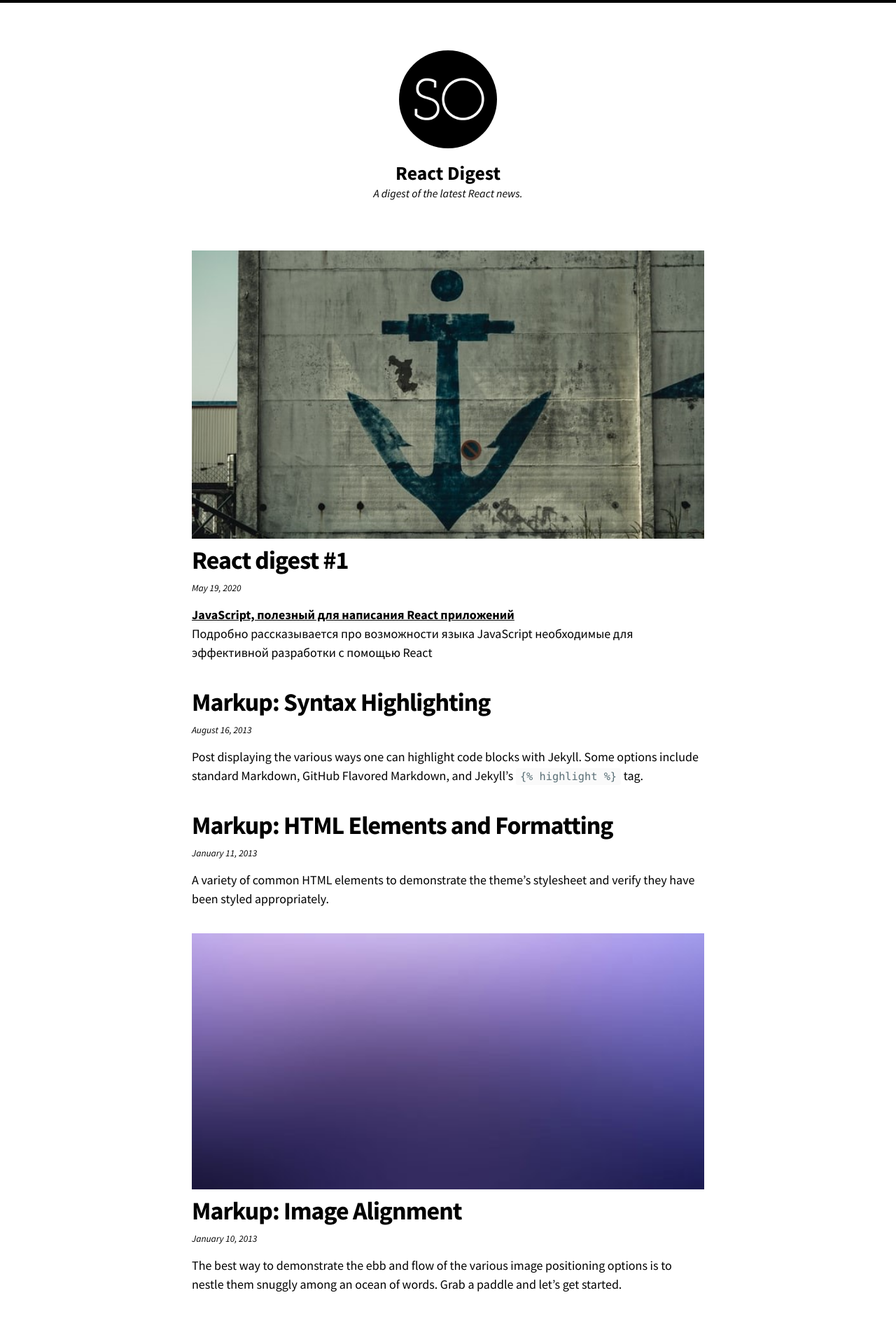
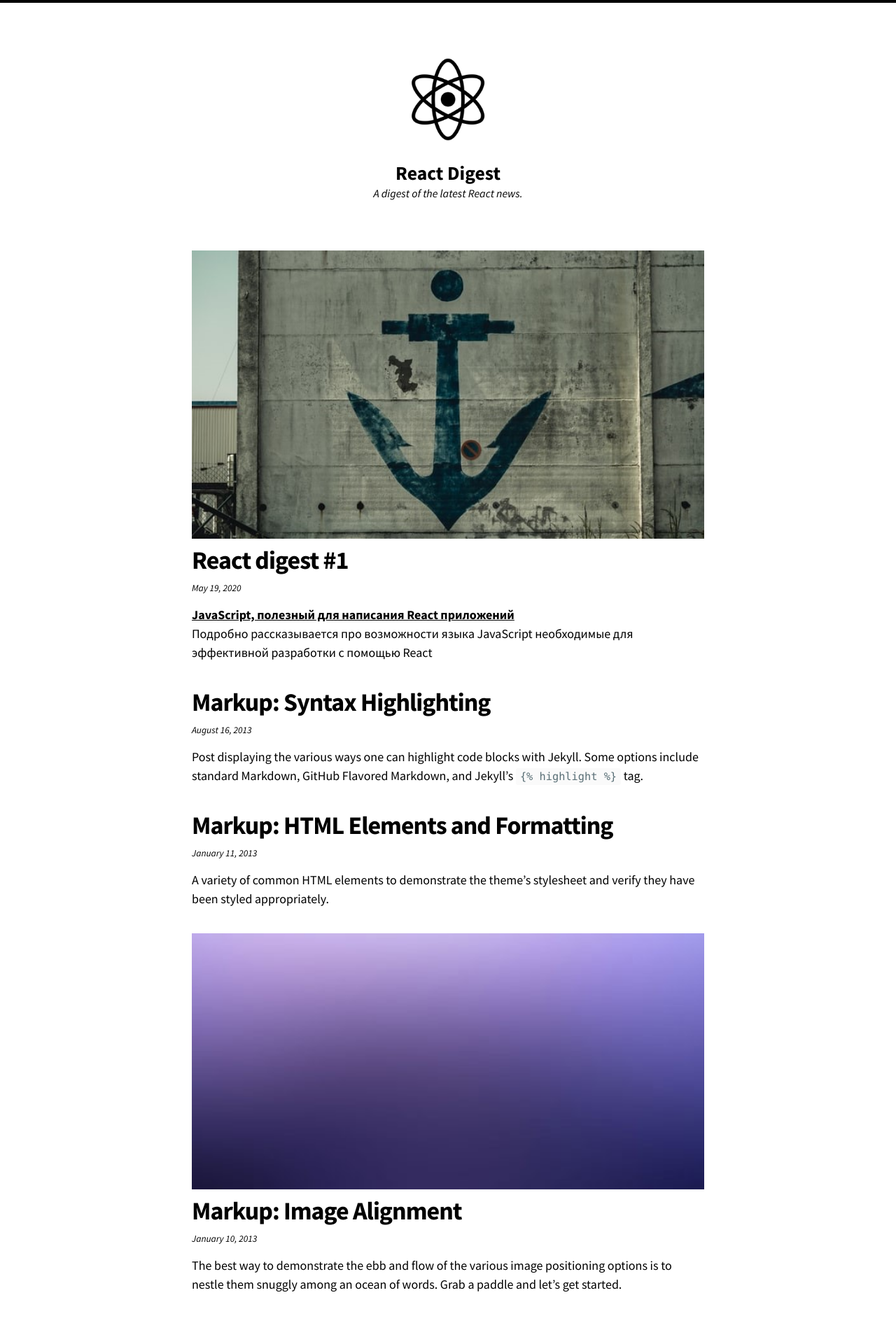
Before and after one commit to react-digest/react-digest.github.io, a Jekyll site: the page built from index.html, in a window 1280 px wide. Shown: the top 1891 px of the page at 70% size. Built offline with Jekyll 4.4.1, drawn with Linux system fonts in a browser that asks for light colours; nearby versions of some CDN libraries; the list of posts is cut into pages by our own code.

Commit message:
change logo

```diff
--- a/_config.yml
+++ b/_config.yml
@@ -22,7 +22,7 @@
 description: "A digest of the latest React news."
 baseurl: ""
 url: "https://react-digest.github.io"
-logo: "/images/so-simple-site-logo.png"
+logo: "/images/react-logo.png"
 date_format: "%B %-d, %Y"
 read_time: false
 words_per_minute: # 200
```
Also changed, not shown: images/react-logo.png (added).
